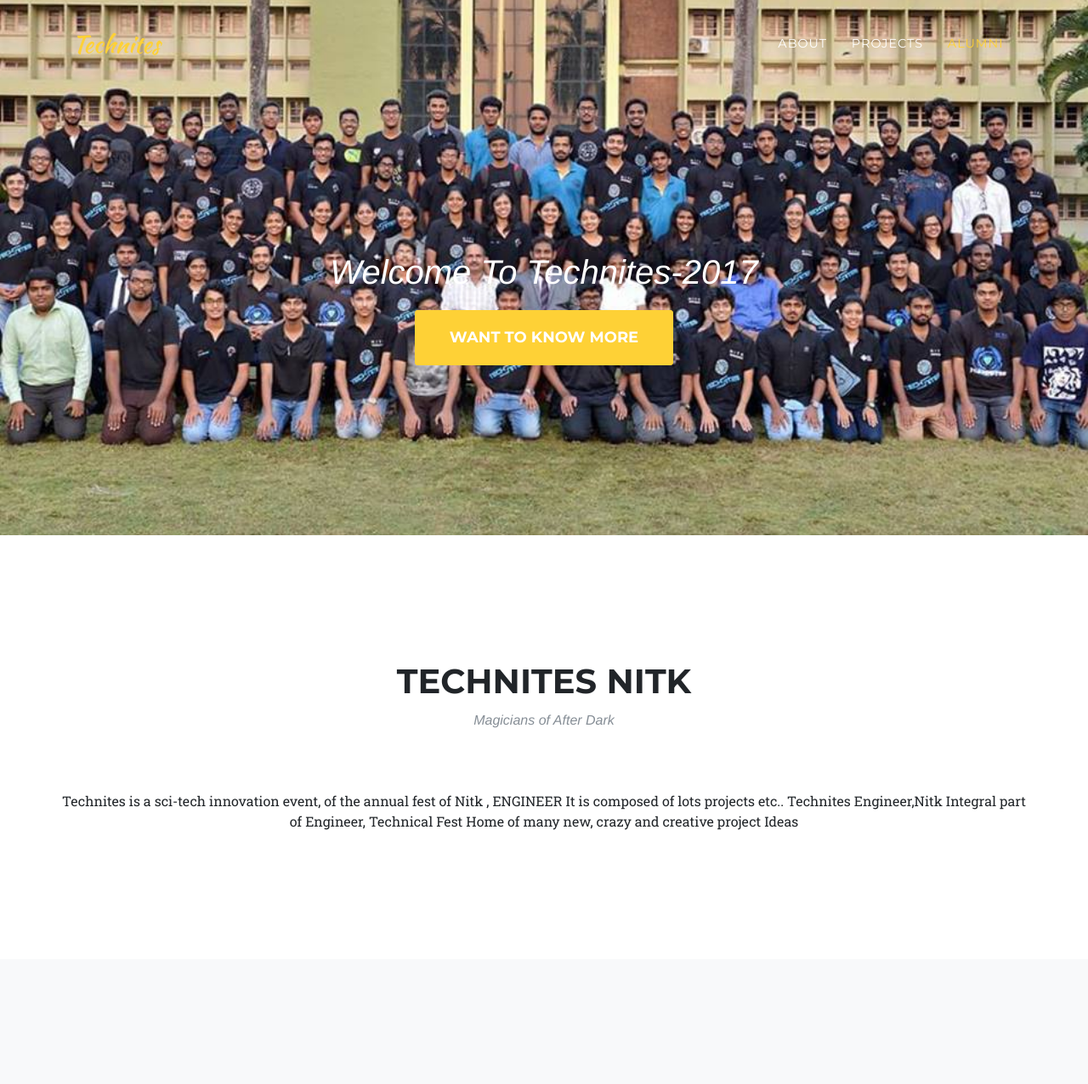
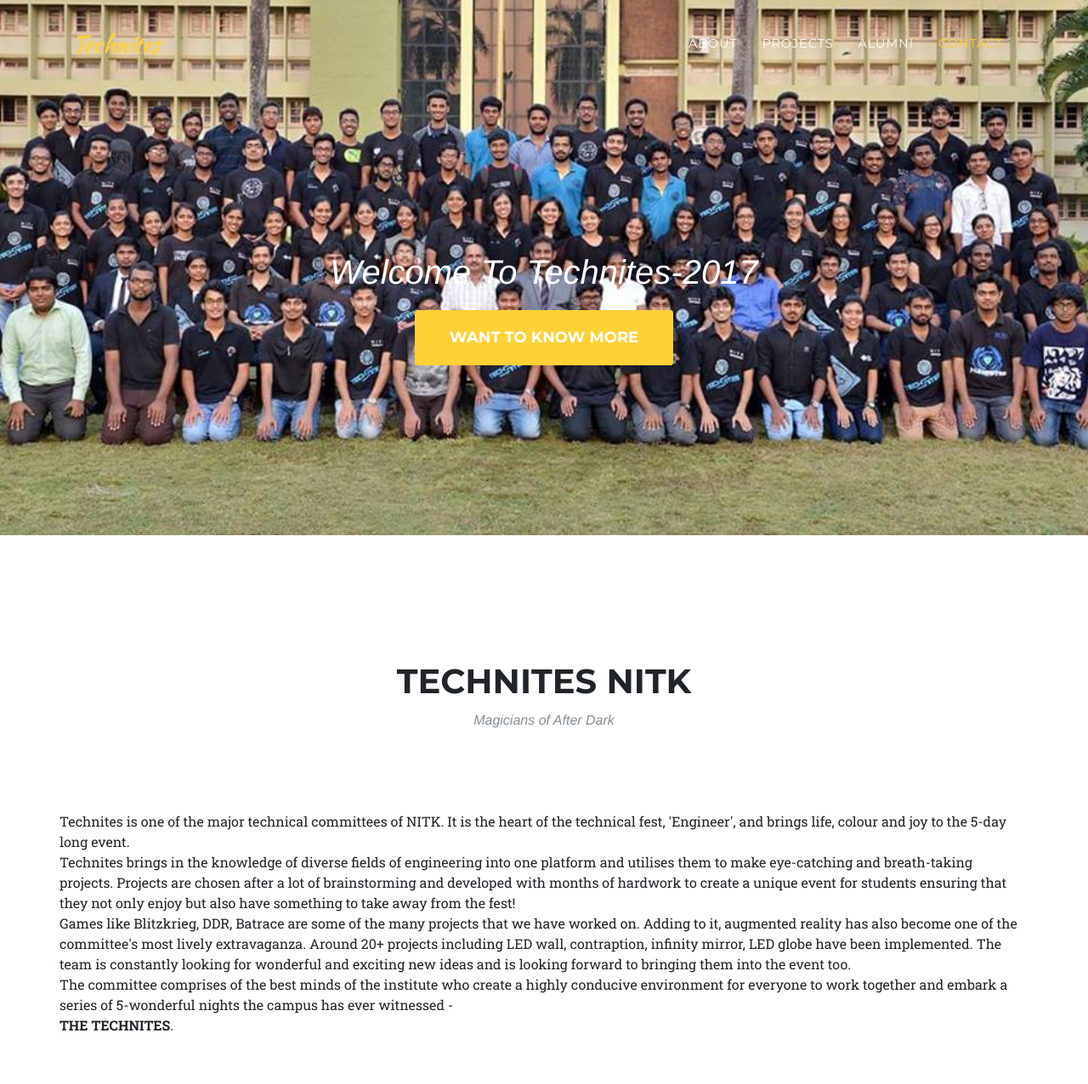
Before and after one commit to aswanthpp/Technites-2017-website, a plain HTML site: page index.html in a window 1280 px wide. Shown: the top 1276 px of the page at 85% size. Drawn offline with Linux system fonts and the light colour scheme; a web font is replaced by a local one.

Commit message:
about updation

```diff
--- a/index.html
+++ b/index.html
@@ -46,9 +46,9 @@
             <li class="nav-item">
               <a class="nav-link js-scroll-trigger" href="#about">Alumni</a>
             </li>
-            <!-- <li class="nav-item">
+            <li class="nav-item">
               <a class="nav-link js-scroll-trigger" href="#contact">Contact</a>
-            </li> -->
+            </li>
 
           </ul>
         </div>
@@ -75,10 +75,19 @@
             <h3 class="section-subheading text-muted">Magicians of After Dark</h3>
           </div>
         </div>
-        <div class="row text-center">
-          Technites is a sci-tech innovation event, of the annual fest of Nitk , ENGINEER
-          It is composed of lots projects etc..
-        Technites Engineer,Nitk Integral part of Engineer, Technical Fest Home of many new, crazy and creative project Ideas
+        <div class="row text">
+
+<br>Technites is one of the major technical committees of NITK. It is the heart of the technical fest, 'Engineer', and brings life, colour and joy to the 5-day long event.
+<br>
+Technites brings in the knowledge of diverse fields of engineering into one platform and utilises them to make eye-catching and breath-taking projects.  Projects are chosen after a lot of brainstorming and developed with months of hardwork to create a unique event for students ensuring that they not only enjoy but also have something to take away from the fest!
+
+<br>
+
+Games like Blitzkrieg, DDR, Batrace are some of the many projects that we have worked on. Adding to it, augmented reality has also become one of the committee's most lively extravaganza. Around 20+ projects including LED wall, contraption, infinity mirror, LED globe have been implemented. The team is constantly looking for wonderful and exciting new ideas and is looking forward to bringing them into the event too.
+<br>
+
+The committee comprises of the best minds of the institute who create a highly conducive environment for everyone to work together and embark a series of 5-wonderful nights the campus has ever witnessed - <b>THE TECHNITES</b>.
+<br>
         </div>
       </div>
     </section>
@@ -416,7 +425,16 @@
     <!-- Team -->
 
 
+<section id="contact" style="align-items: center;" >
+    <div class="col col-lg-12 col-sm-6">
+    <div class="col col-md-4">
+    </div>
+     <div class="col col-md-4">
 
+      <a class="btn btn-xl js-scroll-trigger" href="#page-top">Stay Tuned for More Features</a>
+      </div>
+      </div>
+    </section>
     <!-- Contact -->
    <!--  <section id="contact">
       <div class="container">
```
Also changed, not shown: img/project-image/p12.jpg (added), img/project-image/p8.jpg (added).
